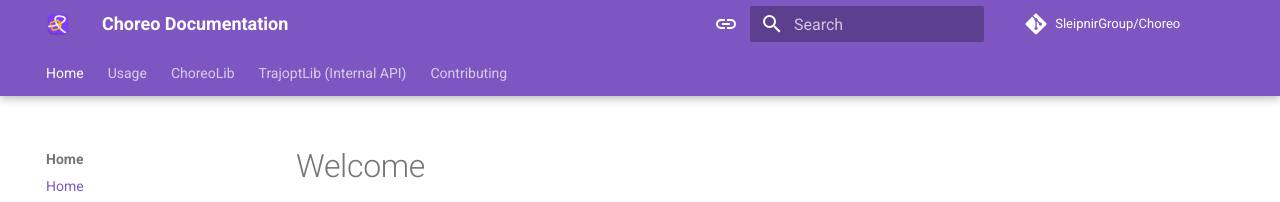
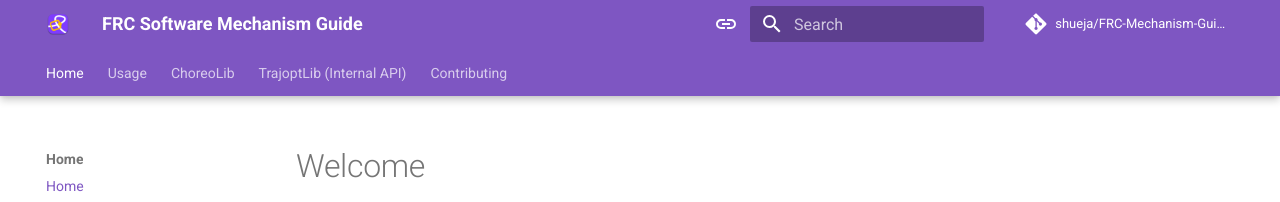
Before and after one commit to shueja/FRC-Mechanism-Guide, an MkDocs documentation site: the page built from docs/index.md, in a window 1280 px wide. Shown: the top 202 px of the page. Built offline with MkDocs 1.6.1 and Material for MkDocs 9.7.7, drawn with Linux system fonts in a browser that asks for light colours; comment, search, counter and statistics services are not loaded.

Commit message:
Update mkdocs.yml and delete CNAME

```diff
--- a/mkdocs.yml
+++ b/mkdocs.yml
@@ -1,11 +1,11 @@
 # Project information
-site_name: Choreo Documentation
-site_url: https://choreo.autos/
-site_description: A graphical tool for planning time-optimized trajectories for autonomous mobile robots in the FIRST Robotics Competition.
+site_name: FRC Software Mechanism Guide
+site_url: https://shueja.github.io/FRC-Mechanism-Guide
+site_description: Collected techniques for various mechanisms
 
 # Repository
-repo_name: SleipnirGroup/Choreo
-repo_url: https://github.com/SleipnirGroup/Choreo/
+repo_name: shueja/FRC-Mechanism-Guide
+repo_url: https://github.com/shueja/FRC-Mechanism-Guide
 
 # Configuration
 theme:
```
Also changed, not shown: 1 other file.
